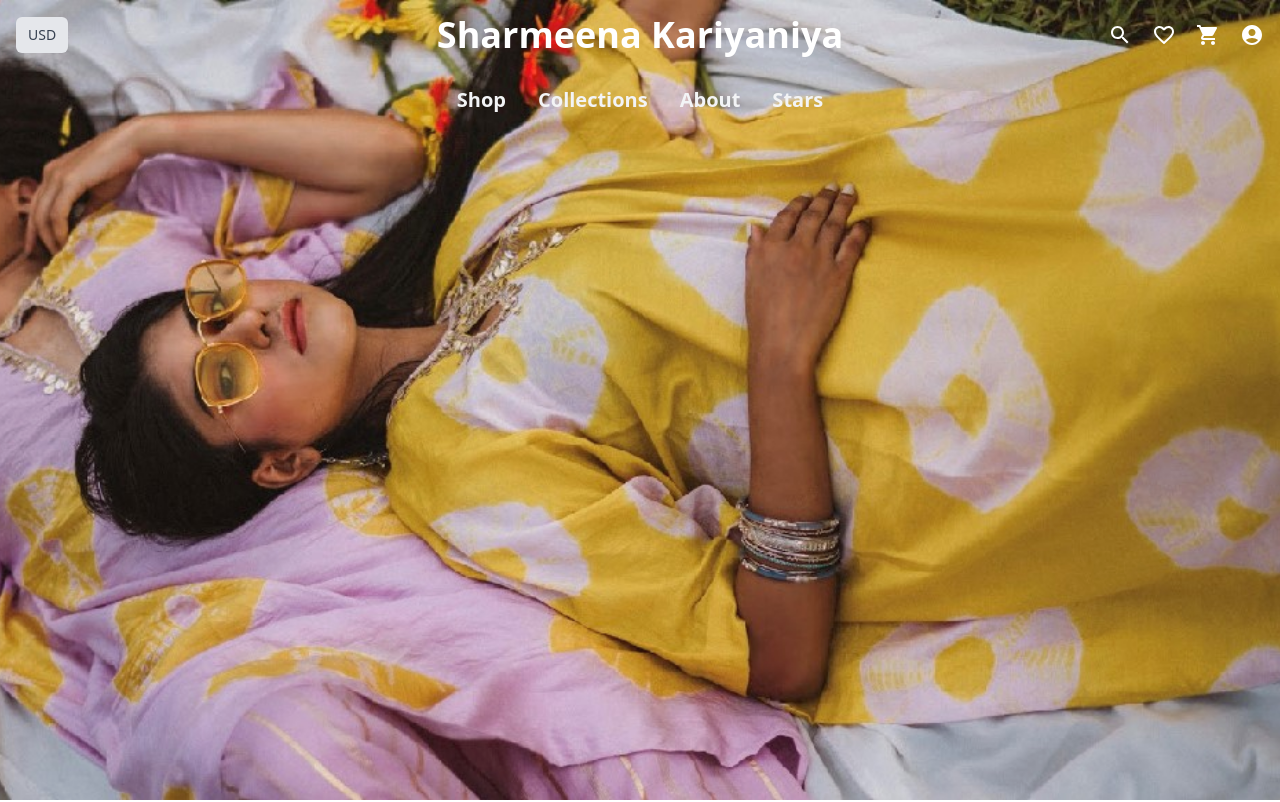
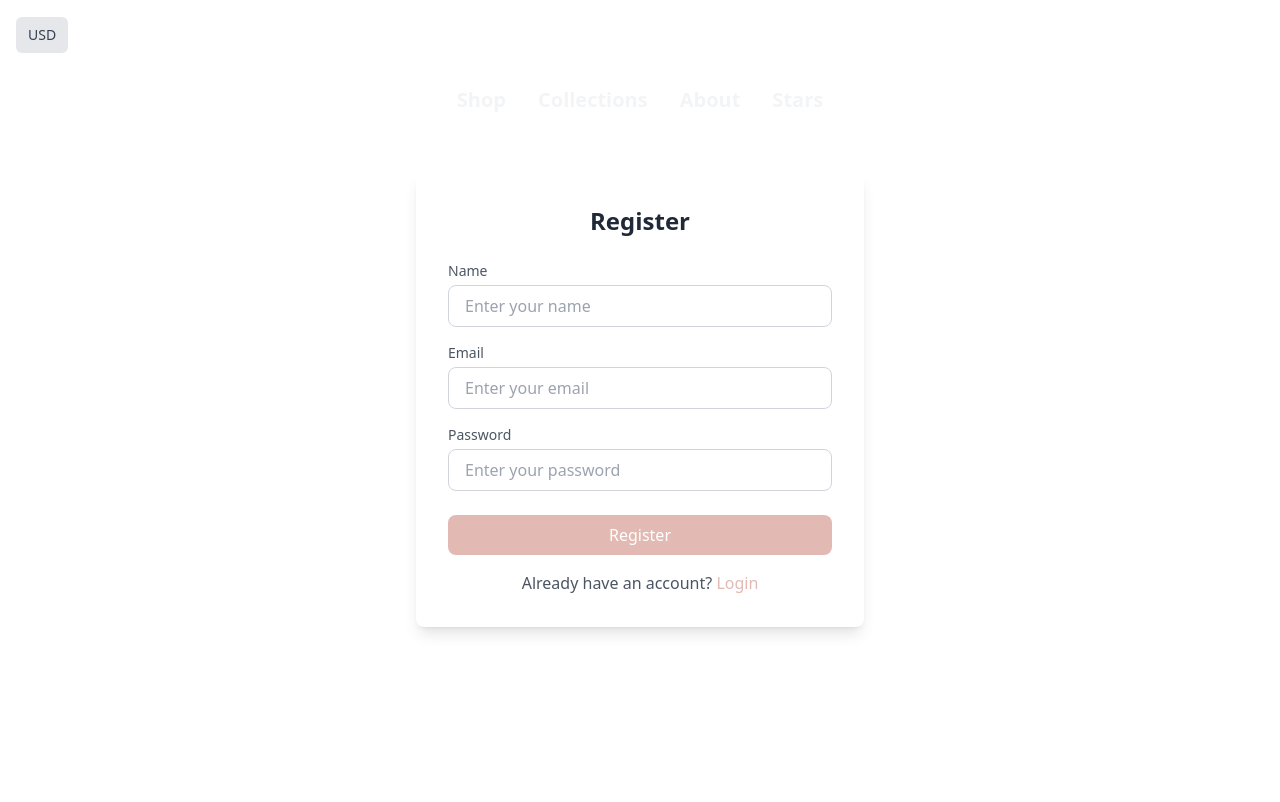
Before and after one commit to SeeminKhan/MP-2A, a React (Vite) app in the folder client/: page /register in a window 1280 px wide. Shown: the top 802 px of the page. Built offline with nearby package versions, Linux system fonts and the light colour scheme.

Commit message:
Login and Register

```diff
--- a/client/package.json
+++ b/client/package.json
@@ -15,6 +15,7 @@
     "@mui/icons-material": "^5.16.7",
     "react": "^18.3.1",
     "react-dom": "^18.3.1",
+    "react-router-dom": "^6.26.0",
     "react-slick": "^0.30.2",
     "slick-carousel": "^1.8.1"
   },
--- a/client/src/App.jsx
+++ b/client/src/App.jsx
@@ -1,17 +1,20 @@
-import Navbar from './components/Navbar'
-import Footer from './components/Footer'
-import Home from './pages/Home'
+import { BrowserRouter as Router, Route, Routes } from 'react-router-dom';
+import Navbar from './components/Navbar'; // Adjust the import path as needed
+import HomePage from './pages/Home'; // Adjust the import path as needed
+import LoginPage from './pages/Login'; // Adjust the import path as needed
+import RegisterPage from './pages/Register'; // Adjust the import path as needed
 
+const App = () => {
+  return (
+    <Router>
+      <Navbar />
+      <Routes>
+        <Route path="/" element={<HomePage />} />
+        <Route path="/login" element={<LoginPage />} />
+        <Route path="/register" element={<RegisterPage />} />
+      </Routes>
+    </Router>
+  );
+};
 
-function App() {
-
-  return (
-    <>
-       <Navbar />
-       <Home/>
-      <Footer />
-    </>
-  )
-}
-
-export default App
+export default App;
--- a/client/src/components/Navbar.jsx
+++ b/client/src/components/Navbar.jsx
@@ -1,5 +1,6 @@
 import { useState, useEffect } from 'react';
 import { Search, FavoriteBorder, ShoppingCart, AccountCircle } from '@mui/icons-material';
+import { Link } from 'react-router-dom';
 
 const Navbar = () => {
   const [scrolled, setScrolled] = useState(false);
@@ -54,7 +55,9 @@ const Navbar = () => {
             <Search className="cursor-pointer text-lg" />
             <FavoriteBorder className="cursor-pointer text-lg" />
             <ShoppingCart className="cursor-pointer text-lg" />
-            <AccountCircle className="cursor-pointer text-lg" />
+            <Link to="/login" className="cursor-pointer text-lg">
+            <AccountCircle />
+          </Link>
           </div>
         </div>
 
--- /dev/null
+++ b/client/src/pages/Login.jsx
@@ -0,0 +1,46 @@
+const LoginPage = () => {
+  return (
+    <div className="flex items-center justify-center min-h-screen bg-beigeWhite">
+      <div className="bg-white p-8 rounded-lg shadow-lg w-full max-w-md">
+        <h2 className="text-2xl font-bold text-gray-800 mb-6 text-center">Login</h2>
+        <form>
+          <div className="mb-4">
+            <label htmlFor="email" className="block text-gray-600 text-sm mb-1">Email</label>
+            <input
+              type="email"
+              id="email"
+              name="email"
+              className="w-full px-4 py-2 border border-gray-300 rounded-lg focus:outline-none focus:ring-2 focus:ring-customPink"
+              placeholder="Enter your email"
+              required
+            />
+          </div>
+          <div className="mb-6">
+            <label htmlFor="password" className="block text-gray-600 text-sm mb-1">Password</label>
+            <input
+              type="password"
+              id="password"
+              name="password"
+              className="w-full px-4 py-2 border border-gray-300 rounded-lg focus:outline-none focus:ring-2 focus:ring-customPink"
+              placeholder="Enter your password"
+              required
+            />
+          </div>
+          <button
+            type="submit"
+            className="w-full bg-customPink text-white py-2 px-4 rounded-lg hover:bg-customPinkDark focus:outline-none focus:ring-2 focus:ring-customPink"
+          >
+            Login
+          </button>
+          <p className="mt-4 text-center text-gray-600"> Don't have an account?{' '}
+            <a href="/register" className="text-customPink hover:underline">
+              Register
+            </a>
+          </p>
+        </form>
+      </div>
+    </div>
+  );
+};
+
+export default LoginPage;
--- /dev/null
+++ b/client/src/pages/Register.jsx
@@ -0,0 +1,58 @@
+const RegisterPage = () => {
+  return (
+    <div className="flex items-center justify-center min-h-screen bg-beigeWhite">
+      <div className="bg-white p-8 rounded-lg shadow-lg w-full max-w-md">
+        <h2 className="text-2xl font-bold text-gray-800 mb-6 text-center">Register</h2>
+        <form>
+          <div className="mb-4">
+            <label htmlFor="name" className="block text-gray-600 text-sm mb-1">Name</label>
+            <input
+              type="text"
+              id="name"
+              name="name"
+              className="w-full px-4 py-2 border border-gray-300 rounded-lg focus:outline-none focus:ring-2 focus:ring-customPink"
+              placeholder="Enter your name"
+              required
+            />
+          </div>
+          <div className="mb-4">
+            <label htmlFor="email" className="block text-gray-600 text-sm mb-1">Email</label>
+            <input
+              type="email"
+              id="email"
+              name="email"
+              className="w-full px-4 py-2 border border-gray-300 rounded-lg focus:outline-none focus:ring-2 focus:ring-customPink"
+              placeholder="Enter your email"
+              required
+            />
+          </div>
+          <div className="mb-6">
+            <label htmlFor="password" className="block text-gray-600 text-sm mb-1">Password</label>
+            <input
+              type="password"
+              id="password"
+              name="password"
+              className="w-full px-4 py-2 border border-gray-300 rounded-lg focus:outline-none focus:ring-2 focus:ring-customPink"
+              placeholder="Enter your password"
+              required
+            />
+          </div>
+          <button
+            type="submit"
+            className="w-full bg-customPink text-white py-2 px-4 rounded-lg hover:bg-customPinkDark focus:outline-none focus:ring-2 focus:ring-customPink"
+          >
+            Register
+          </button>
+          <p className="mt-4 text-center text-gray-600">
+            Already have an account?{' '}
+            <a href="/login" className="text-customPink hover:underline">
+              Login
+            </a>
+          </p>
+        </form>
+      </div>
+    </div>
+  );
+};
+
+export default RegisterPage;
```
Also changed, not shown: 1 other file (tests, documents, lock files or other folders).
